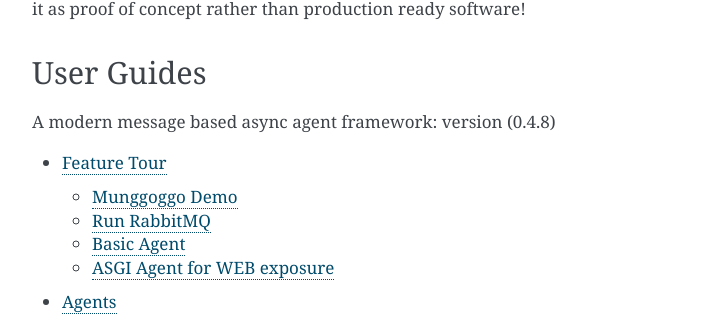
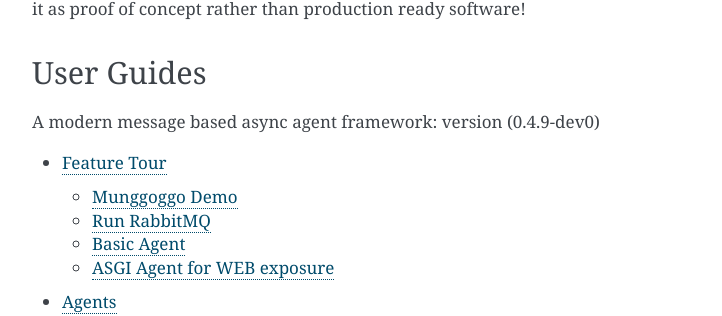
Before and after one commit to sysid/munggoggo, a Sphinx documentation site: the page built from docs/source/index.rst, in a window 1280 px wide and 900 px high, scrolled down 2092 px. Shown: the part 150-466 px from the top of the window, without its empty margins (388-1110 px from the left). Built offline with Sphinx 7.4.7, drawn with Linux system fonts in a browser that asks for light colours.

Commit message:
Bump version: 0.4.8 → 0.4.9-dev0

```diff
--- a/docs/source/index.rst
+++ b/docs/source/index.rst
@@ -110,7 +110,7 @@
 
 User Guides
 -----------
-A modern message based async agent framework: version (0.4.8)
+A modern message based async agent framework: version (0.4.9-dev0)
 
 .. toctree::
    :maxdepth: 2
--- a/munggoggo/__init__.py
+++ b/munggoggo/__init__.py
@@ -1 +1 @@
-VERSION = "0.4.8"
+VERSION = "0.4.9-dev0"
```
Also changed, not shown: .bumpversion.cfg, 1 other file.
